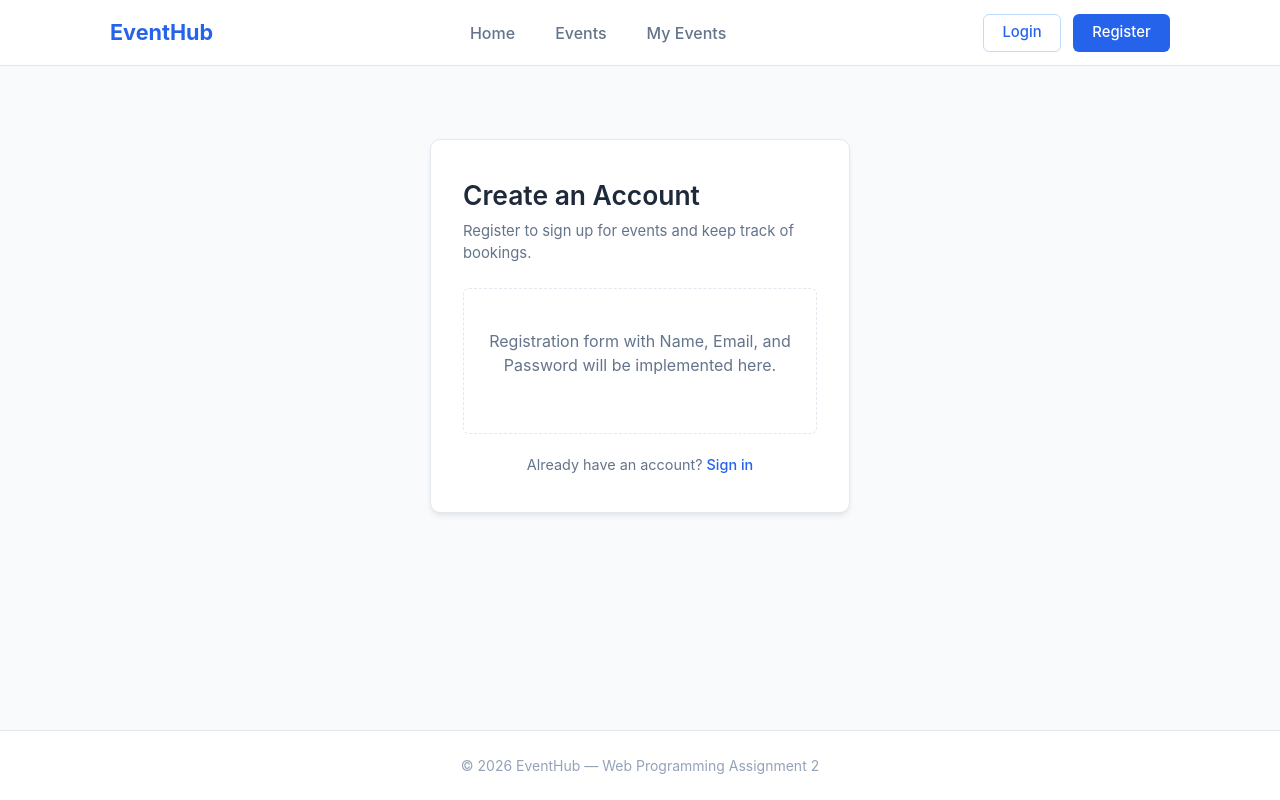
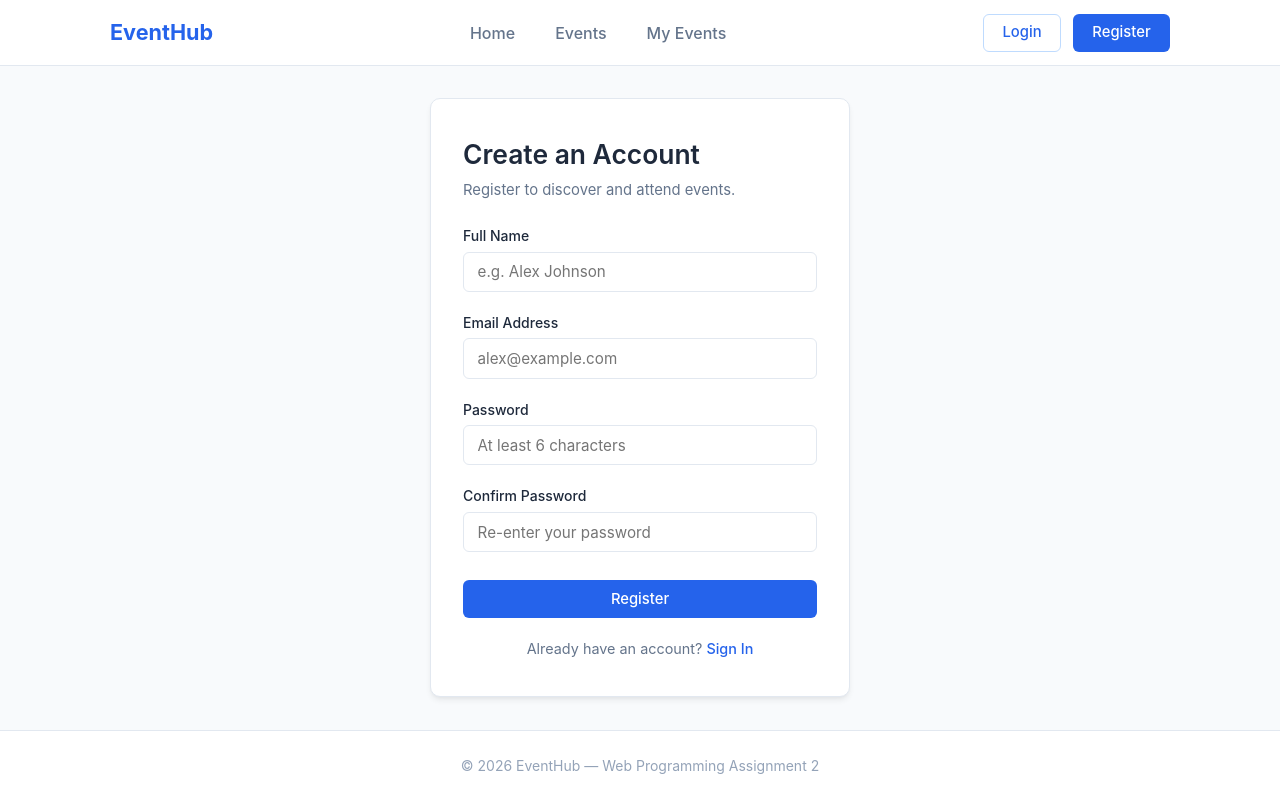
Before and after one commit to Shayan-Qadir/23L-0790-web-A2, a React (Create React App) app: page /register in a window 1280 px wide. Built offline with nearby package versions, Linux system fonts and the light colour scheme.

Commit message:
Auth Implementation

```diff
--- a/src/pages/Login.js
+++ b/src/pages/Login.js
@@ -1,15 +1,128 @@
-import React from 'react';
-import { Link } from 'react-router-dom';
+import React, { useState, useEffect } from 'react';
+import { Link, useNavigate, useLocation } from 'react-router-dom';
+import { useDispatch, useSelector } from 'react-redux';
+import { loginUser, clearAuthError } from '../redux/authSlice';
 
 function Login() {
+  const [formData, setFormData] = useState({
+    email: '',
+    password: '',
+  });
+
+  const [validationErrors, setValidationErrors] = useState({});
+  const dispatch = useDispatch();
+  const navigate = useNavigate();
+  const location = useLocation();
+
+  const { isAuthenticated, error } = useSelector((state) => state.auth);
+
+  // If user was redirected from a protected route, remember destination
+  const from = location.state?.from?.pathname || '/events';
+
+  useEffect(() => {
+    dispatch(clearAuthError());
+  }, [dispatch]);
+
+  useEffect(() => {
+    if (isAuthenticated) {
+      navigate(from, { replace: true });
+    }
+  }, [isAuthenticated, navigate, from]);
+
+  const handleChange = (e) => {
+    const { name, value } = e.target;
+    setFormData((prev) => ({
+      ...prev,
+      [name]: value,
+    }));
+
+    if (validationErrors[name]) {
+      setValidationErrors((prev) => ({ ...prev, [name]: '' }));
+    }
+    if (error) {
+      dispatch(clearAuthError());
+    }
+  };
+
+  const validate = () => {
+    const errors = {};
+
+    if (!formData.email.trim()) {
+      errors.email = 'Email address is required.';
+    } else if (!/^[^\s@]+@[^\s@]+\.[^\s@]+$/.test(formData.email.trim())) {
+      errors.email = 'Please provide a valid email address.';
+    }
+
+    if (!formData.password) {
+      errors.password = 'Password is required.';
+    }
+
+    return errors;
+  };
+
+  const handleSubmit = (e) => {
+    e.preventDefault();
+    const errors = validate();
+
+    if (Object.keys(errors).length > 0) {
+      setValidationErrors(errors);
+      return;
+    }
+
+    dispatch(
+      loginUser({
+        email: formData.email.trim(),
+        password: formData.password,
+      })
+    );
+  };
+
   return (
     <div className="page-container auth-page">
       <div className="auth-card">
         <h2>Sign In</h2>
-        <p className="auth-subtitle">Access your account and manage registrations.</p>
-        <div className="placeholder-box">
-          <p>Login form with email and password will be implemented here.</p>
-        </div>
+        <p className="auth-subtitle">Welcome back! Please enter your details.</p>
+
+        {error && <div className="alert alert-danger">{error}</div>}
+
+        <form onSubmit={handleSubmit} noValidate>
+          <div className="form-group">
+            <label htmlFor="email">Email Address</label>
+            <input
+              type="email"
+              id="email"
+              name="email"
+              className="form-input"
+              placeholder="alex@example.com"
+              value={formData.email}
+              onChange={handleChange}
+            />
+            {validationErrors.email && (
+              <div className="form-error">{validationErrors.email}</div>
+            )}
+          </div>
+
+          <div className="form-group">
+            <label htmlFor="password">Password</label>
+            <input
+              type="password"
+              id="password"
+              name="password"
+              className="form-input"
+              placeholder="Enter your password"
+              value={formData.password}
+              onChange={handleChange}
+            />
+            {validationErrors.password && (
+              <div className="form-error">{validationErrors.password}</div>
+            )}
+          </div>
+
+          <button type="submit" className="btn btn-primary" style={{ width: '100%', marginTop: '0.5rem' }}>
+            Sign In
+          </button>
+        </form>
+
         <p className="auth-footer-text">
           Don't have an account? <Link to="/register">Create one</Link>
         </p>
--- a/src/pages/Register.js
+++ b/src/pages/Register.js
@@ -1,17 +1,174 @@
-import React from 'react';
-import { Link } from 'react-router-dom';
+import React, { useState, useEffect } from 'react';
+import { Link, useNavigate } from 'react-router-dom';
+import { useDispatch, useSelector } from 'react-redux';
+import { registerUser, clearAuthError } from '../redux/authSlice';
 
 function Register() {
+  const [formData, setFormData] = useState({
+    name: '',
+    email: '',
+    password: '',
+    confirmPassword: '',
+  });
+
+  const [validationErrors, setValidationErrors] = useState({});
+  const dispatch = useDispatch();
+  const navigate = useNavigate();
+
+  const { isAuthenticated, error } = useSelector((state) => state.auth);
+
+  useEffect(() => {
+    dispatch(clearAuthError());
+  }, [dispatch]);
+
+  useEffect(() => {
+    if (isAuthenticated) {
+      navigate('/events');
+    }
+  }, [isAuthenticated, navigate]);
+
+  const handleChange = (e) => {
+    const { name, value } = e.target;
+    setFormData((prev) => ({
+      ...prev,
+      [name]: value,
+    }));
+
+    // Clear specific field validation error upon typing
+    if (validationErrors[name]) {
+      setValidationErrors((prev) => ({ ...prev, [name]: '' }));
+    }
+    if (error) {
+      dispatch(clearAuthError());
+    }
+  };
+
+  const validate = () => {
+    const errors = {};
+
+    if (!formData.name.trim()) {
+      errors.name = 'Full name is required.';
+    } else if (formData.name.trim().length < 2) {
+      errors.name = 'Name must be at least 2 characters long.';
+    }
+
+    if (!formData.email.trim()) {
+      errors.email = 'Email address is required.';
+    } else if (!/^[^\s@]+@[^\s@]+\.[^\s@]+$/.test(formData.email.trim())) {
+      errors.email = 'Please provide a valid email address.';
+    }
+
+    if (!formData.password) {
+      errors.password = 'Password is required.';
+    } else if (formData.password.length < 6) {
+      errors.password = 'Password must be at least 6 characters.';
+    }
+
+    if (formData.password !== formData.confirmPassword) {
+      errors.confirmPassword = 'Passwords do not match.';
+    }
+
+    return errors;
+  };
+
+  const handleSubmit = (e) => {
+    e.preventDefault();
+    const errors = validate();
+
+    if (Object.keys(errors).length > 0) {
+      setValidationErrors(errors);
+      return;
+    }
+
+    dispatch(
+      registerUser({
+        name: formData.name.trim(),
+        email: formData.email.trim(),
+        password: formData.password,
+      })
+    );
+  };
+
   return (
     <div className="page-container auth-page">
       <div className="auth-card">
         <h2>Create an Account</h2>
-        <p className="auth-subtitle">Register to sign up for events and keep track of bookings.</p>
-        <div className="placeholder-box">
-          <p>Registration form with Name, Email, and Password will be implemented here.</p>
-        </div>
+        <p className="auth-subtitle">Register to discover and attend events.</p>
+
+        {error && <div className="alert alert-danger">{error}</div>}
+
+        <form onSubmit={handleSubmit} noValidate>
+          <div className="form-group">
+            <label htmlFor="name">Full Name</label>
+            <input
+              type="text"
+              id="name"
+              name="name"
+              className="form-input"
+              placeholder="e.g. Alex Johnson"
+              value={formData.name}
+              onChange={handleChange}
+            />
+            {validationErrors.name && (
+              <div className="form-error">{validationErrors.name}</div>
+            )}
+          </div>
+
+          <div className="form-group">
+            <label htmlFor="email">Email Address</label>
+            <input
+              type="email"
+              id="email"
+              name="email"
+              className="form-input"
+              placeholder="alex@example.com"
+              value={formData.email}
+              onChange={handleChange}
+            />
+            {validationErrors.email && (
+              <div className="form-error">{validationErrors.email}</div>
+            )}
+          </div>
+
+          <div className="form-group">
+            <label htmlFor="password">Password</label>
+            <input
+              type="password"
+              id="password"
+              name="password"
+              className="form-input"
+              placeholder="At least 6 characters"
+              value={formData.password}
+              onChange={handleChange}
+            />
+            {validationErrors.password && (
+              <div className="form-error">{validationErrors.password}</div>
+            )}
+          </div>
+
+          <div className="form-group">
+            <label htmlFor="confirmPassword">Confirm Password</label>
+            <input
+              type="password"
+              id="confirmPassword"
+              name="confirmPassword"
+              className="form-input"
+              placeholder="Re-enter your password"
+              value={formData.confirmPassword}
+              onChange={handleChange}
+            />
+            {validationErrors.confirmPassword && (
+              <div className="form-error">{validationErrors.confirmPassword}</div>
+            )}
+          </div>
+
+          <button type="submit" className="btn btn-primary" style={{ width: '100%', marginTop: '0.5rem' }}>
+            Register
+          </button>
+        </form>
+
         <p className="auth-footer-text">
-          Already have an account? <Link to="/login">Sign in</Link>
+          Already have an account? <Link to="/login">Sign In</Link>
         </p>
       </div>
     </div>
```
